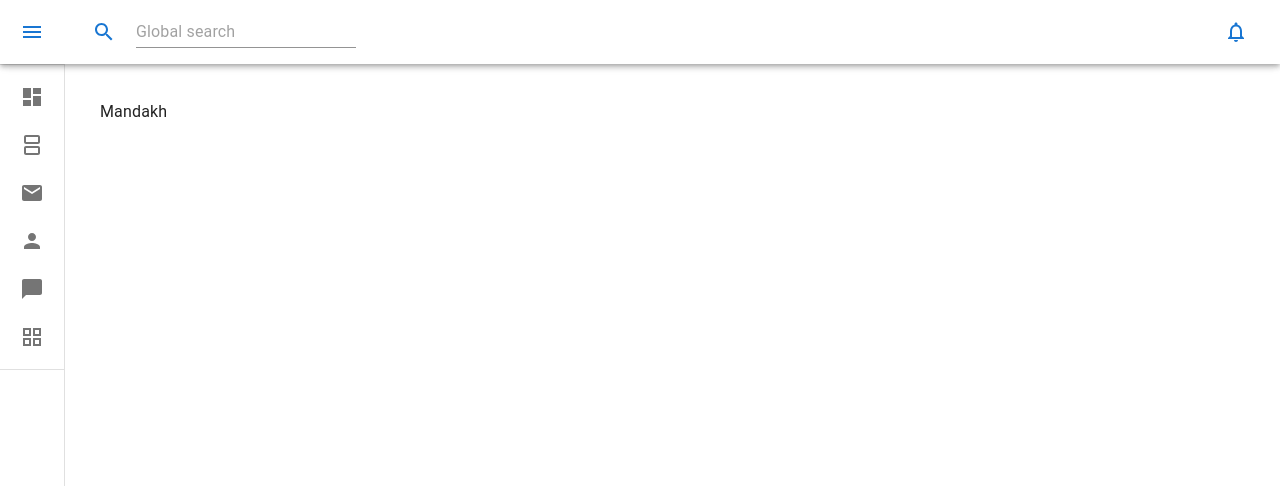
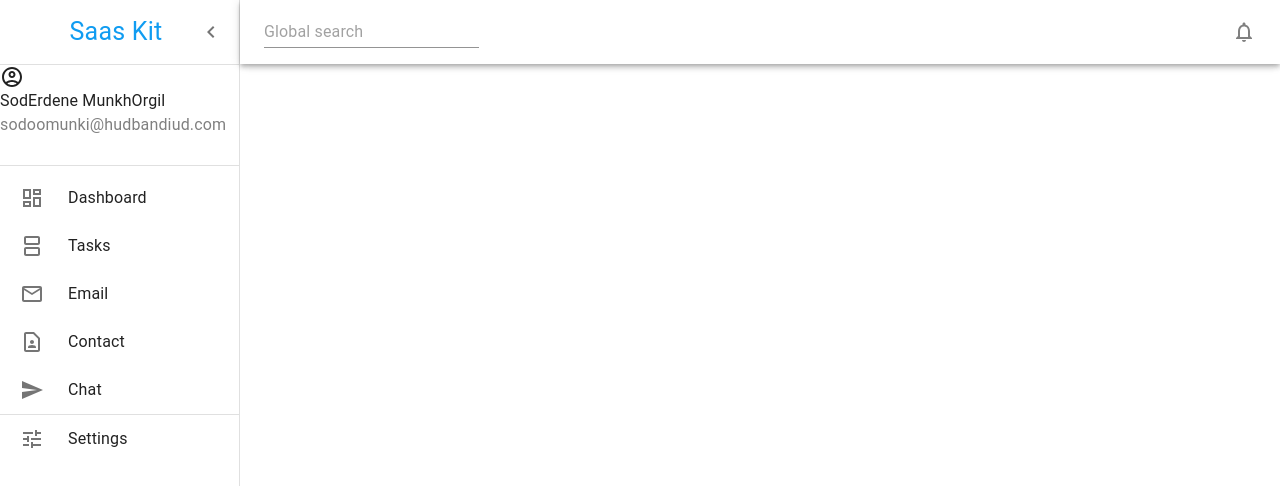
Before and after one commit to Scarlett47/CRM, a React (Create React App) app: page / in a window 1280 px wide. Shown: the top 486 px of the page. Built offline with nearby package versions, Linux system fonts and the light colour scheme.

Commit message:
update hiisn shu guys avad hereglere

```diff
--- a/src/App.js
+++ b/src/App.js
@@ -1,203 +1,25 @@
-import * as React from 'react';
-import { styled, useTheme } from '@mui/material/styles';
-import Box from '@mui/material/Box';
-import MuiDrawer from '@mui/material/Drawer';
-import MuiAppBar from '@mui/material/AppBar';
-import Toolbar from '@mui/material/Toolbar';
-import List from '@mui/material/List';
-import CssBaseline from '@mui/material/CssBaseline';
-import Typography from '@mui/material/Typography';
-import Divider from '@mui/material/Divider';
-import IconButton from '@mui/material/IconButton';
-import MenuIcon from '@mui/icons-material/Menu';
-import ChevronLeftIcon from '@mui/icons-material/ChevronLeft';
-import ChevronRightIcon from '@mui/icons-material/ChevronRight';
-import ListItem from '@mui/material/ListItem';
-import ListItemButton from '@mui/material/ListItemButton';
-import ListItemIcon from '@mui/material/ListItemIcon';
-import ListItemText from '@mui/material/ListItemText';
-import SearchIcon from '@mui/icons-material/Search';
-import NotificationsNoneIcon from '@mui/icons-material/NotificationsNone';
-import DashboardIcon from '@mui/icons-material/Dashboard';
-import SplitscreenIcon from '@mui/icons-material/Splitscreen';
-import EmailIcon from '@mui/icons-material/Email';
-import PersonIcon from '@mui/icons-material/Person';
-import ChatBubbleIcon from '@mui/icons-material/ChatBubble';
-import GridViewIcon from '@mui/icons-material/GridView';
-import TuneIcon from '@mui/icons-material/Tune';
-import { Search, Settings } from '@mui/icons-material';
-import { Input } from '@mui/material';
+import React from 'react';
+import { BrowserRouter, Route, Routes } from 'react-router-dom';
+import Sidenav from './Sidenav';
+import Dashboard from './pages/Dashboard'
+import Email from './pages/Email'
+import Tasks from './pages/Tasks';
+import Contact from './pages/Contact'
+import Chat from './pages/Chat';
+import Settings from './pages/Settings';
 
-const drawerWidth = 240;
-const Icons = [ <DashboardIcon/>,<SplitscreenIcon/>,<EmailIcon/>,
-                <PersonIcon/>,<ChatBubbleIcon/>,<GridViewIcon/>,<TuneIcon/>]
-
-
-const openedMixin = (theme) => ({
-  width: drawerWidth,
-  transition: theme.transitions.create('width', {
-    easing: theme.transitions.easing.sharp,
-    duration: theme.transitions.duration.enteringScreen,
-  }),
-  overflowX: 'hidden',
-});
-
-const closedMixin = (theme) => ({
-  transition: theme.transitions.create('width', {
-    easing: theme.transitions.easing.sharp,
-    duration: theme.transitions.duration.leavingScreen,
-  }),
-  overflowX: 'hidden',
-  width: `calc(${theme.spacing(7)} + 1px)`,
-  [theme.breakpoints.up('sm')]: {
-    width: `calc(${theme.spacing(8)} + 1px)`,
-  },
-});
-
-const DrawerHeader = styled('div')(({ theme }) => ({
-  display: 'flex',
-  alignItems: 'center',
-  justifyContent: 'flex-end',
-  padding: theme.spacing(0, 1),
-  // necessary for content to be below app bar
-  ...theme.mixins.toolbar,
-}));
-
-const AppBar = styled(MuiAppBar, {
-  shouldForwardProp: (prop) => prop !== 'open',
-})(({ theme, open }) => ({
-  zIndex: theme.zIndex.drawer + 1,
-  transition: theme.transitions.create(['width', 'margin'], {
-    easing: theme.transitions.easing.sharp,
-    duration: theme.transitions.duration.leavingScreen,
-  }),
-  ...(open && {
-    marginLeft: drawerWidth,
-    width: `calc(100% - ${drawerWidth}px)`,
-    transition: theme.transitions.create(['width', 'margin'], {
-      easing: theme.transitions.easing.sharp,
-      duration: theme.transitions.duration.enteringScreen,
-    }),
-  }),
-}));
-
-const Drawer = styled(MuiDrawer, { shouldForwardProp: (prop) => prop !== 'open' })(
-  ({ theme, open }) => ({
-    width: drawerWidth,
-    flexShrink: 0,
-    whiteSpace: 'nowrap',
-    boxSizing: 'border-box',
-    ...(open && {
-      ...openedMixin(theme),
-      '& .MuiDrawer-paper': openedMixin(theme),
-    }),
-    ...(!open && {
-      ...closedMixin(theme),
-      '& .MuiDrawer-paper': closedMixin(theme),
-    }),
-  }),
-);
-
-export default function MiniDrawer() {
-  const theme = useTheme();
-  const [open, setOpen] = React.useState(false);
-
-  const handleDrawerOpen = () => {
-    setOpen(true);
-  };
-
-  const handleDrawerClose = () => {
-    setOpen(false);
-  };
-
+export default function App() {
   return (
-    <Box sx={{ display: 'flex' }}>
-      <CssBaseline />
-      <AppBar position="fixed" open={open}>
-        <Toolbar sx={{
-          bgcolor:'white'
-        }}>
-          <IconButton
-            color="inherit"
-            aria-label="open drawer"
-            onClick={handleDrawerOpen}
-            edge="start"
-            sx={{
-              marginRight: 5,
-              ...(open && { display: 'none' }),
-            }}
-          >
-            <MenuIcon color='primary'/>
-          </IconButton>
-          <Box sx={{
-            width:"60%",
-            display: "flex",
-            gap: "20px",
-            alignItems:"center"
-          }}>
-          <SearchIcon color="primary"/ >
-          <Input  type='search' placeholder='Global search'/>
-          </Box>
-          <Box sx={{
-            display: "flex",
-            width:"40%",
-            justifyContent:"flex-end"
-          }}>5114330398
-          <IconButton>
-          <NotificationsNoneIcon color="primary"/>
-          </IconButton>
-          </Box>
-        </Toolbar>
-      </AppBar>
-      <Drawer variant="permanent" open={open}>
-        <DrawerHeader color="secondary">
-          <Typography  sx={{
-            marginRight: "50px",
-            fontWeight: 600,
-            fontSize: "18px",
-            lineHeight: "25px",
-            color: "#109CF1",
-          }}>Saas Kit</Typography>
-          <IconButton color="secondary" onClick={handleDrawerClose}>
-            {theme.direction === 'rtl' ? <ChevronRightIcon /> : <ChevronLeftIcon />}
-          </IconButton>
-        </DrawerHeader>
-        <Divider />
-        <List>
-          {['Dashboard', 'Tasks', 'Email', 'Contact', 'Chat', 'Deals'].map((text, index) => (
-            <ListItem key={text} disablePadding sx={{ display: 'block' }}>
-              <ListItemButton
-                sx={{
-                  minHeight: 48,
-                  justifyContent: open ? 'initial' : 'center',
-                  px: 2.5,
-                }}
-              >
-                <ListItemIcon
-                  sx={{
-                    minWidth: 0,
-                    mr: open ? 3 : 'auto',
-                    justifyContent: 'center',
-                  }}
-                >
-                  {Icons[index]}
-                </ListItemIcon>
-                <ListItemText primary={text} sx={{ opacity: open ? 1 : 0 }} />
-              </ListItemButton>
-            </ListItem>
-          ))}
-        </List>
-        <Divider />
-      </Drawer>
-
-      <Box sx={{
-        marginTop: "100px",
-        marginLeft: "100px",
-        position:'fixed',
-      }}>
-        Mandakh
-      </Box>
-
-    </Box>
-  );
+    <BrowserRouter>
+      <Routes>
+        <Route path='/' element={<Sidenav/>}/>
+        <Route path='/Dashboard' element={<Dashboard/>}/>
+        <Route path='/Email' element={<Email/>}/>
+        <Route path='/Tasks' element={<Tasks/>}/>
+        <Route path='/Contact' element={<Contact/>}/>
+        <Route path='/Chat' element={<Chat/>}/>
+        <Route path='/Settings' element={<Settings/>}/>
+      </Routes>
+    </BrowserRouter>
+  )
 }
--- a/src/index.js
+++ b/src/index.js
@@ -3,14 +3,11 @@
 import './index.css';
 import App from './App';
 import reportWebVitals from './reportWebVitals';
-import { BrowserRouter } from 'react-router-dom';
 
 const root = ReactDOM.createRoot(document.getElementById('root'));
 root.render(
   <React.StrictMode>
-    <BrowserRouter>
-      <App />
-    </BrowserRouter>
+    <App/>
 </React.StrictMode>
 );
 
```
